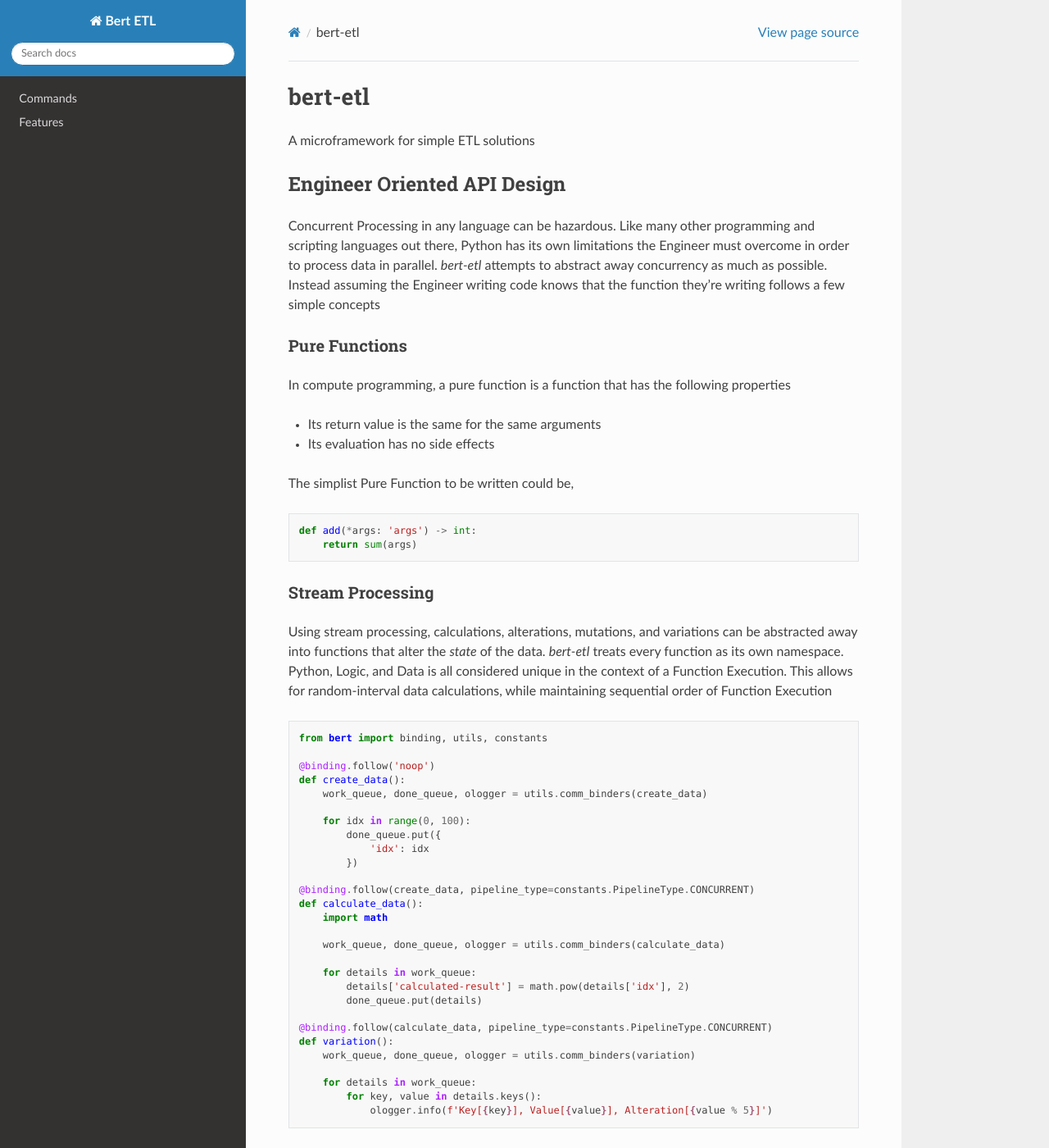
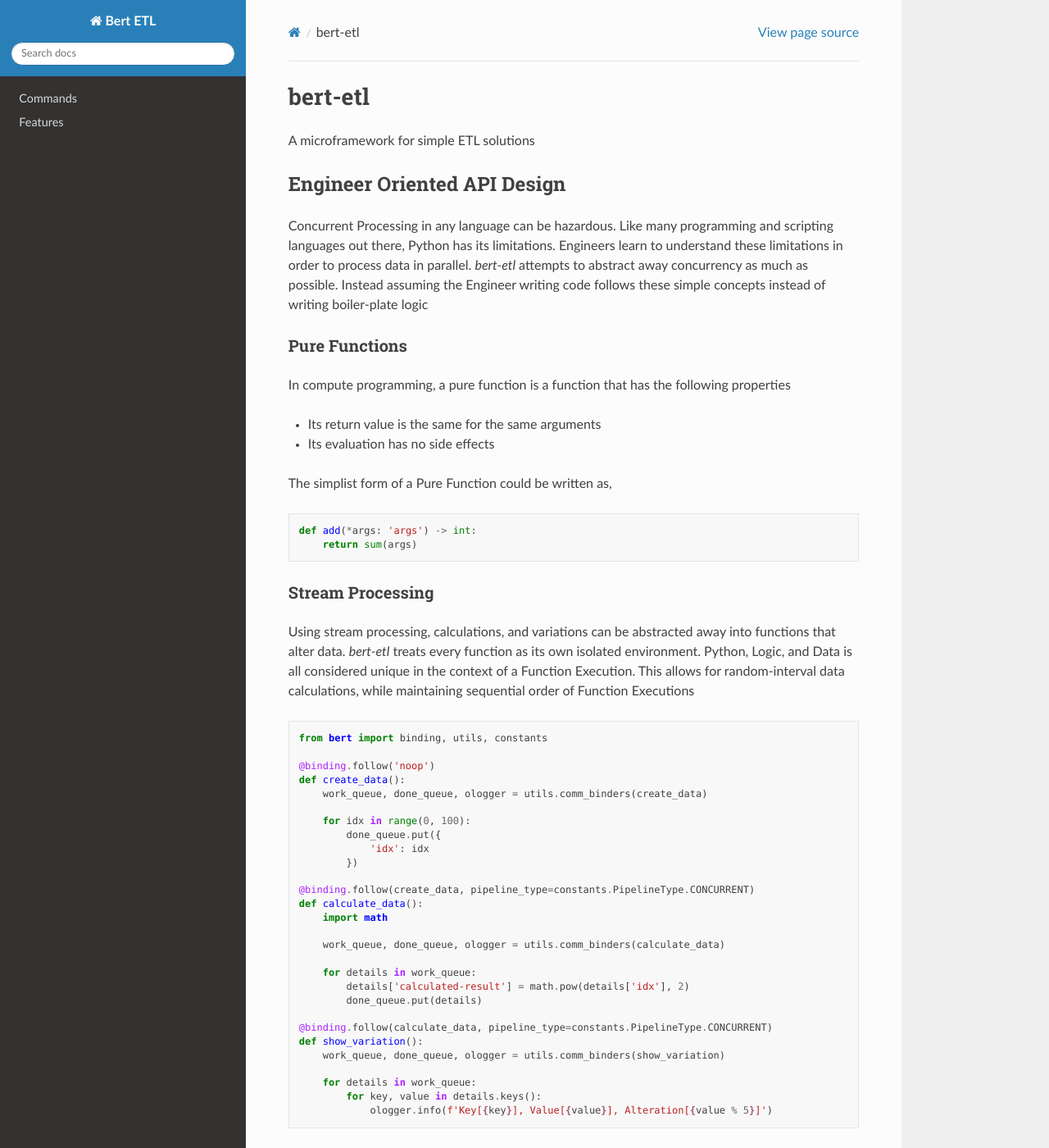
Before and after one commit to jbcurtin/bert-etl, a Sphinx documentation site: the page built from docs/index.rst, in a window 1280 px wide and 1400 px high. Shown: the whole window at 82% size. Built offline with Sphinx 7.4.7 and the Read the Docs theme 2.0.0, drawn with Linux system fonts in a browser that asks for light colours; the version number could not be read and is left out; some of the changed text lies outside the part shown.

Commit message:
rewrote some docs

```diff
--- a/docs/index.rst
+++ b/docs/index.rst
@@ -7,10 +7,10 @@
 Engineer Oriented API Design
 ----------------------------
 
-Concurrent Processing in any language can be hazardous. Like many other programming and scripting languages out there,
-Python has its own limitations the Engineer must overcome in order to process data in parallel. `bert-etl` attempts to
-abstract away concurrency as much as possible. Instead assuming the Engineer writing code knows that the function
-they're writing follows a few simple concepts
+Concurrent Processing in any language can be hazardous. Like many programming and scripting languages out there,
+Python has its limitations. Engineers learn to understand these limitations in order to process data in parallel.
+`bert-etl` attempts to abstract away concurrency as much as possible. Instead assuming the Engineer writing code follows
+these simple concepts instead of writing boiler-plate logic
 
 
 Pure Functions
@@ -22,7 +22,7 @@
 * Its evaluation has no side effects
 
 
-The simplist Pure Function to be written could be,
+The simplist form of a Pure Function could be written as,
 
 .. code-block:: python
 
@@ -32,10 +32,10 @@
 Stream Processing
 #################
 
-Using stream processing, calculations, alterations, mutations, and variations can be abstracted away into functions that
-alter the `state` of the data. `bert-etl` treats every function as its own namespace. Python, Logic, and Data is all
+Using stream processing, calculations, and variations can be abstracted away into functions that
+alter data. `bert-etl` treats every function as its own isolated environment. Python, Logic, and Data is all
 considered unique in the context of a Function Execution. This allows for random-interval data calculations, while
-maintaining sequential order of Function Execution
+maintaining sequential order of Function Executions
 
 .. code-block:: python
 
@@ -61,8 +61,8 @@
             done_queue.put(details)
 
     @binding.follow(calculate_data, pipeline_type=constants.PipelineType.CONCURRENT)
-    def variation():
-        work_queue, done_queue, ologger = utils.comm_binders(variation)
+    def show_variation():
+        work_queue, done_queue, ologger = utils.comm_binders(show_variation)
 
         for details in work_queue:
             for key, value in details.keys():
@@ -72,8 +72,8 @@
 Easily Debug without Logging
 ############################
 
-`bert-etl` encourages the use of using your favorite debugger. Today, `pdb`, and `ipdb` are know to be able to
-work within Function Execution context
+`bert-etl` encourages the use of your favorite debugger. Today, `pdb`, and `ipdb` are know to be able to
+work within Pure Functions written for `bert-etl`
 
 .. code-block:: python
 
@@ -96,15 +96,15 @@
             ologger.info(f'Idx: {details["idx"]}')
 
 
-Encouraging this API provides for a very powerful debugging experiance. When ready to test code in a concurrent manor,
+Encouraging this API provides for very powerful debugging experiances. When ready to test code in a concurrent manor,
 set an Environment Variable `DEBUG=False` and invoke `bert-runner.py`
 
 
 bert-runner.py
 ##############
 
-`bert-runner.py` provides an execution context that'll run `bert-etl` jobs in sequence, one-function at a time or
-concurrently on local hardware using Python multiprocessing module. Data is shared between Function Executions through
+`bert-runner.py` provides an invocation that'll run Bert ETL Jobs in sequence, one-function at a time or
+concurrently on local hardware using Python `multiprocessing` module. Data is shared between Function Executions with
 Redis_
 
 .. _Redis: https://redis.io/
```
Also changed, not shown: other parts of docs/index.rst (+1 -1 lines).
